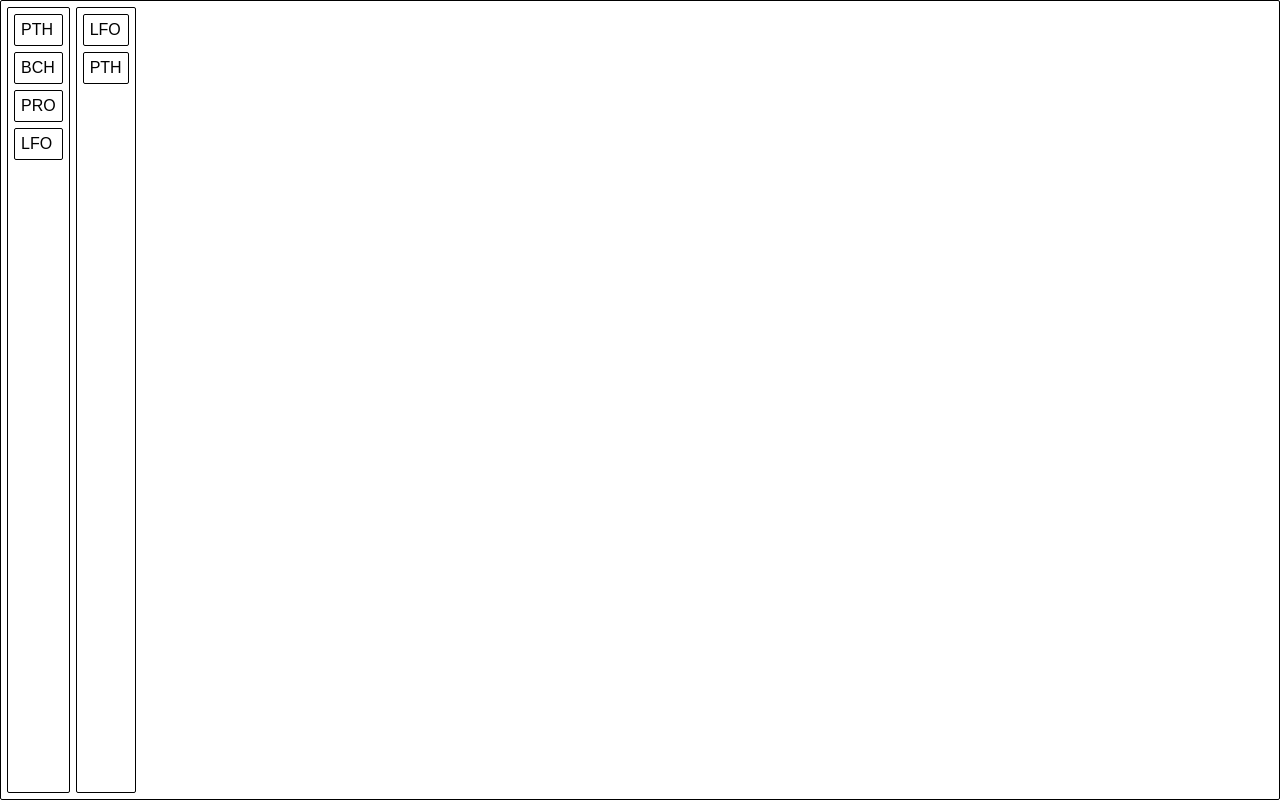
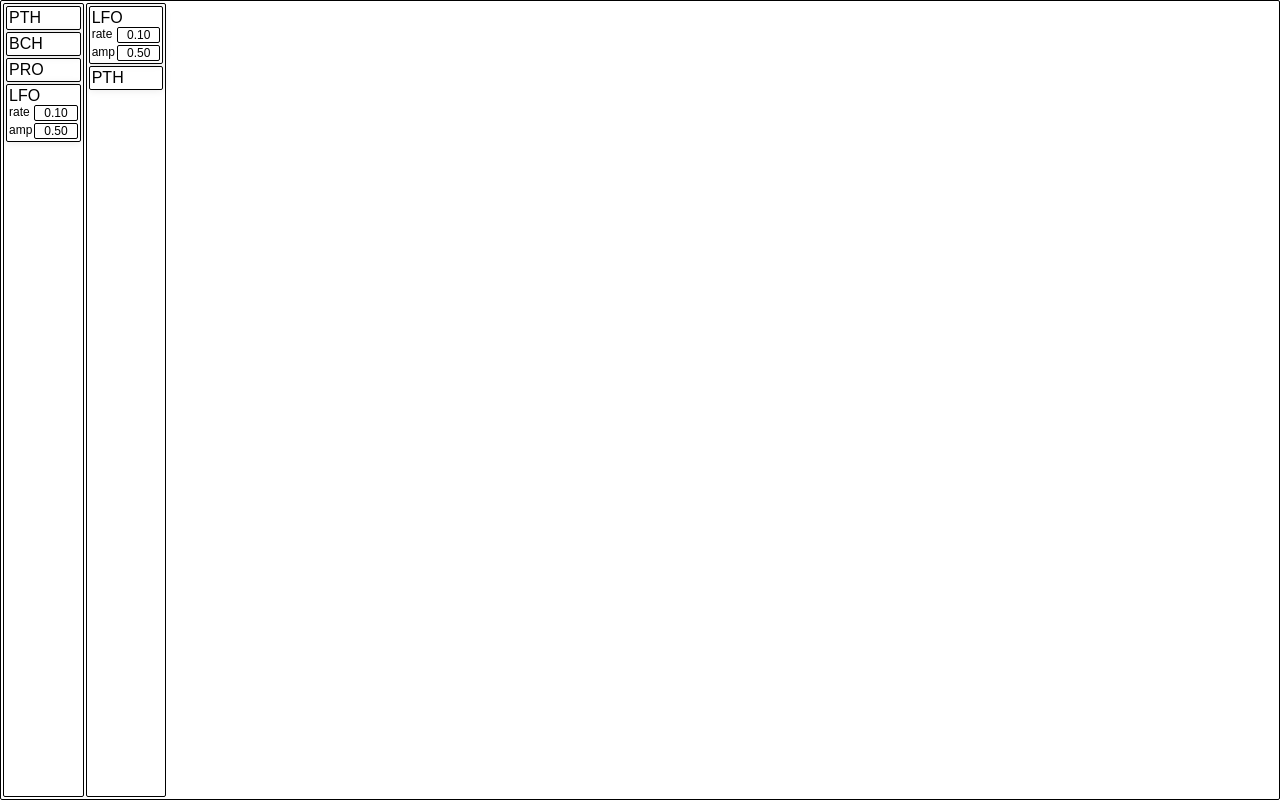
Before and after one commit to mkj-aldrin/intercom-ui, a website built with Parcel: page src/index.html in a window 1280 px wide. Built offline with nearby package versions, Linux system fonts and the light colour scheme.

Commit message:
Add methods

```diff
--- a/src/app.ts
+++ b/src/app.ts
@@ -1,5 +1,6 @@
 import { COMChain, COMModuleList } from "./custom-element/chain";
 import { COMModule } from "./custom-element/module";
+import { COMParameter, COMParameterList } from "./custom-element/parameter";
 import { COMChainList, COMProject } from "./custom-element/project";
 
 customElements.define("com-project", COMProject);
@@ -7,12 +8,13 @@ customElements.define("com-chain-list", COMChainList);
 customElements.define("com-chain", COMChain);
 customElements.define("com-module-list", COMModuleList);
 customElements.define("com-module", COMModule);
+customElements.define("com-parameter-list", COMParameterList);
+customElements.define("com-parameter", COMParameter);
 
 const project = document.createElement("com-project");
 const chainList = document.createElement("com-chain-list");
 
 document.getElementById("app").appendChild(project);
-// document.body.appendChild(project);
 project.appendChild(chainList);
 
 const init_arr = [
@@ -44,24 +46,33 @@ const init_arr = [
   },
 ];
 
-chainList.append(
-  ...init_arr.map((chain) => {
-    const chainEl = document.createElement("com-chain");
-    const moduleList = document.createElement("com-module-list");
-    chainEl.appendChild(moduleList);
+// chainList.append(
+//   ...init_arr.map((chain) => {
+//     const chainEl = document.createElement("com-chain");
+//     const moduleList = document.createElement("com-module-list");
+//     chainEl.appendChild(moduleList);
+//
+//     moduleList.append(
+//       ...chain.modules.map((module, i) => {
+//         const moduleEl = document.createElement("com-module");
+//
+//         moduleEl.index = i;
+//         moduleEl.type = module.type;
+//
+//         return moduleEl;
+//       })
+//     );
+//
+//     return chainEl;
+//   })
+// );
+init_arr.forEach((chain) => {
+  const chainEl = chainList.addChain();
+  const moduleList = chainEl.appendChild(
+    document.createElement("com-module-list")
+  );
 
-    moduleList.append(
-      ...chain.modules.map((module, i) => {
-        const moduleEl = document.createElement("com-module");
-
-        moduleEl.index = i;
-        moduleEl.type = module.type;
-        moduleEl.render();
-
-        return moduleEl;
-      })
-    );
-
-    return chainEl;
-  })
-);
+  chain.modules.forEach((module) => {
+    moduleList.appendModule({ type: module.type });
+  });
+});
--- a/src/css/main.css
+++ b/src/css/main.css
@@ -2,6 +2,14 @@
   box-sizing: border-box;
   margin: 0;
   padding: 0;
+}
+input {
+  font-size: inherit;
+  font-weight: inherit;
+  font-family: inherit;
+  border-style: solid;
+  border-width: 1px;
+  color: currentColor;
 }
 /* v a r s */
 :root {
@@ -26,11 +34,6 @@ body {
   grid-row: 1/-1;
 }
 
-/* com-project {
-  grid-column: 1/-1;
-  grid-row: 1/-1;
-} */
-
 body,
 #app,
 com-project,
@@ -41,19 +44,52 @@ com-chain {
 com-project,
 com-chain,
 com-module {
-  padding: var(--space-1);
+  padding: var(--space-0);
+}
 
+com-project,
+com-chain,
+com-module,
+com-parameter input {
   border-radius: 2px;
   border: 1px solid currentColor;
 }
 
 com-chain-list,
-com-module-list {
+com-module-list,
+com-parameter-list,
+com-parameter {
   display: flex;
-  gap: var(--space-1);
+  gap: var(--space-0);
 }
 
 com-module-list {
+  flex-direction: column;
+}
+
+com-module {
+  box-shadow: 0 0 8px 0 hsl(0 0% 0% / 0.1);
+}
+
+com-parameter {
+  font-size: 12px;
+}
+
+com-parameter label {
+  /* display: flex; */
+}
+
+com-parameter input {
+  box-sizing: content-box;
+  margin-inline-start: auto;
+  text-align: center;
+  width: 6ch;
+  padding-inline: 0.1ch;
+  /* padding: 0.1em; */
+}
+
+com-parameter-list {
+  display: flex;
   flex-direction: column;
 }
 
--- a/src/custom-element/chain.ts
+++ b/src/custom-element/chain.ts
@@ -1,5 +1,34 @@
 import { DragSection } from "./drag-drop/drag";
 import { IndexList } from "./index-list";
+import { COMModule } from "./module";
+
+const ModuleTemplateMap = {
+  PTH: {
+    signature: {
+      parameters: [],
+    },
+  },
+  LFO: {
+    signature: {
+      parameters: [
+        { name: "rate", value: 0.10 },
+        { name: "amp", value: 0.5 },
+      ],
+    },
+  },
+  BCH: {
+    signature: {
+      parameters: [],
+    },
+  },
+  PRO: {
+    signature: {
+      parameters: [],
+    },
+  },
+};
+
+export type ModuleTypes = keyof typeof ModuleTemplateMap;
 
 export class COMChain extends DragSection {
   index: number;
@@ -7,12 +36,28 @@ export class COMChain extends DragSection {
     super("chain");
     this.index = 0;
   }
-
-  render() {}
 }
 
 export class COMModuleList extends IndexList {
   constructor() {
     super();
   }
+
+  appendModule({ type }: { type: ModuleTypes }, referenceModule?: COMModule) {
+    const newModule = document.createElement("com-module");
+    newModule.type = type;
+    newModule.innerHTML = `<span>${type}</span>`;
+
+    const parameterList = newModule.appendChild(
+      document.createElement("com-parameter-list")
+    );
+
+    ModuleTemplateMap[type].signature.parameters.forEach((parameter) => {
+      parameterList.appendParameter(parameter);
+    });
+    if (referenceModule) {
+      return referenceModule.insertAdjacentElement("beforebegin", newModule);
+    }
+    return this.appendChild(newModule);
+  }
 }
--- a/src/custom-element/drag-drop/drag.ts
+++ b/src/custom-element/drag-drop/drag.ts
@@ -11,6 +11,7 @@ export class Draggable extends HTMLElement {
     this.dragPossition = { x: 0, y: 0 };
 
     this.onpointerdown = (e) => {
+      if (e.target.tagName == "INPUT") return;
       this.dispatchEvent(
         new CustomEvent("drag:down", {
           bubbles: true,
--- a/src/custom-element/module.ts
+++ b/src/custom-element/module.ts
@@ -1,17 +1,12 @@
+import { ModuleTypes } from "./chain";
 import { Draggable } from "./drag-drop/drag";
 
 export class COMModule extends Draggable {
-  type: string;
   index: number;
+  type: ModuleTypes;
   constructor() {
     super();
     this.index = 0;
-    this.type = "";
-  }
-
-  render() {
-    this.innerHTML = `
-    <span>${this.type}</span>
-    `;
+    this.type = "PTH";
   }
 }
--- /dev/null
+++ b/src/custom-element/parameter.ts
@@ -0,0 +1,62 @@
+import { IndexList } from "./index-list";
+function clamp(x: number, min = 0, max = 1) {
+  return Math.min(Math.max(x, min), max);
+}
+export class COMParameter extends HTMLElement {
+  name: string;
+  value: number;
+  constructor() {
+    super();
+
+    this.onpointerup = (e) => {
+      this.querySelector("input").select();
+    };
+
+    this.oninput = (e) => {
+      const value = +e.target.value;
+      const max = +e.target.max;
+      if (value > max) {
+        e.target.value = max.toFixed(2);
+      }
+    };
+    this.onchange = (e) => {
+      const value = +e.target.value;
+      e.target.value = value.toFixed(2);
+    };
+
+    this.onkeydown = (e) => {
+      const value = +e.target?.value;
+      const meta = e.metaKey;
+      const step = meta ? 0.1 : 0.01;
+      if (e.key == "ArrowUp") {
+        const v = clamp(value + step);
+        e.target.value = v.toFixed(2);
+      }
+      if (e.key == "ArrowDown") {
+        const v = clamp(value - step);
+        e.target.value = v.toFixed(2);
+      }
+    };
+  }
+}
+
+export class COMParameterList extends IndexList {
+  constructor() {
+    super();
+  }
+
+  appendParameter({ name, value }: { name: string; value: number }) {
+    const newParameter = document.createElement("com-parameter");
+    newParameter.name = name;
+    newParameter.value = value;
+
+    newParameter.innerHTML = `
+    <!-- <label> -->
+      <span>${name}</span>
+      <input type="text" value=${value.toFixed(2)} max="1" />
+    <!-- </label> -->
+    `;
+
+    this.appendChild(newParameter);
+  }
+}
--- a/src/custom-element/project.ts
+++ b/src/custom-element/project.ts
@@ -15,4 +15,9 @@ export class COMChainList extends IndexList {
   constructor() {
     super();
   }
+
+  addChain() {
+    const newChain = document.createElement("com-chain");
+    return this.appendChild(newChain);
+  }
 }
--- a/src/types/g.d.ts
+++ b/src/types/g.d.ts
@@ -1,5 +1,6 @@
 import { COMChain, COMModuleList } from "../custom-element/chain";
 import { COMModule } from "../custom-element/module";
+import { COMParameter, COMParameterList } from "../custom-element/parameter";
 import { COMChainList, COMProject } from "../custom-element/project";
 
 export declare namespace COM {
@@ -25,6 +26,8 @@ declare global {
     "com-chain": COMChain;
     "com-module-list": COMModuleList;
     "com-module": COMModule;
+    "com-parameter-list": COMParameterList;
+    "com-parameter": COMParameter;
   }
 }
 export {};
```
Also changed, not shown: src/custom-element/base.ts (deleted, +0 -7 lines), 1 other file.
